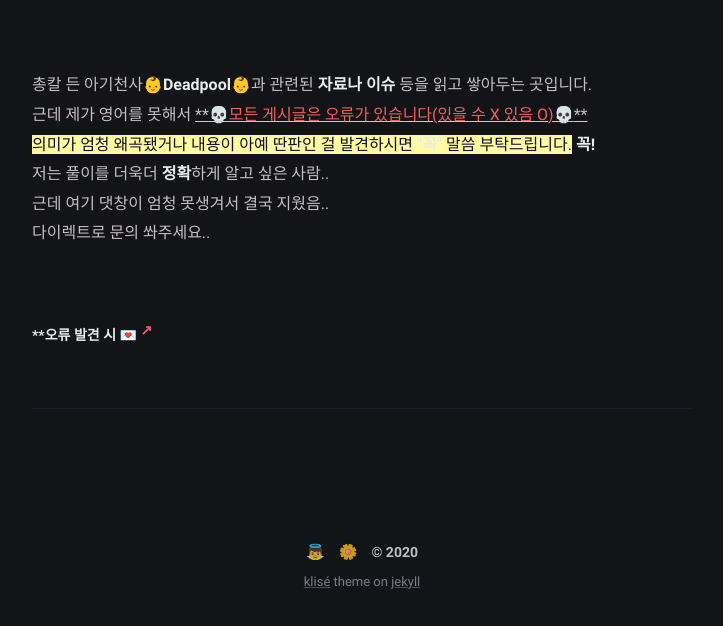
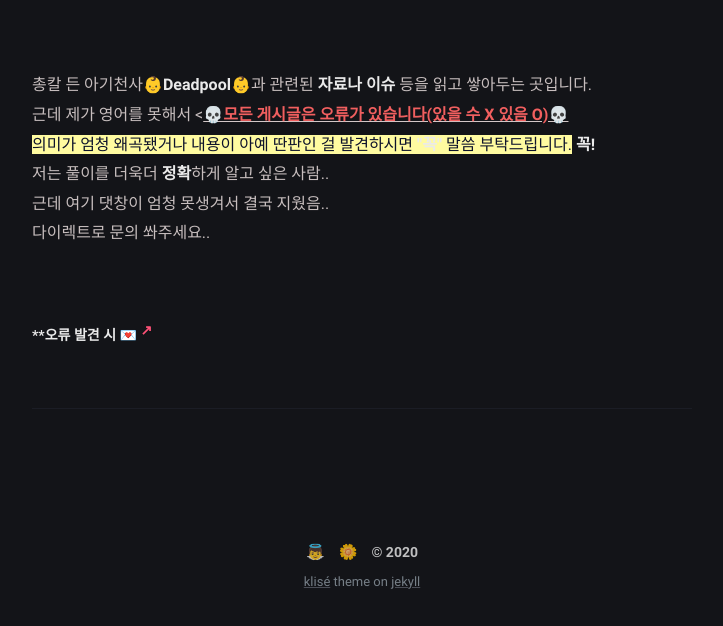
Before and after one commit to iwdstry/yeieje, a Jekyll site: the page built from about.md, in a window 1280 px wide, cut to the strip 440-1066 px from the top of the page. Shown: the whole strip, without its empty margins (278-1001 px from the left). Built offline with Jekyll 4.4.1, drawn with Linux system fonts in a browser that asks for light colours.

Commit message:
Update about.md

```diff
--- a/about.md
+++ b/about.md
@@ -12,7 +12,7 @@
 <br/>
 <br/>
 총칼 든 아기천사👶**Deadpool**👶과 관련된 **자료나 이슈** 등을 읽고 쌓아두는 곳입니다. <br/>
-근데 제가 영어를 못해서 <u>**<span style="color:#F15F5F">💀모든 게시글은 오류가 있습니다(있을 수 X 있음 O)💀</span>**</u><br/>
+근데 제가 영어를 못해서 <**<span style="color:#F15F5F"><u>💀모든 게시글은 오류가 있습니다(있을 수 X 있음 O)💀</u></span>**<br/>
 <mark>의미가 엄청 왜곡됐거나 내용이 아예 딴판인 걸 발견하시면 <b>"꼭"</b> 말씀 부탁드립니다.</mark> **꼭!**<br/>
 저는 풀이를 더욱더 **정확**하게 알고 싶은 사람.. <br/> 근데 여기 댓창이 엄청 못생겨서 결국 지웠음..<br/>
 다이렉트로 문의 쏴주세요..
```
